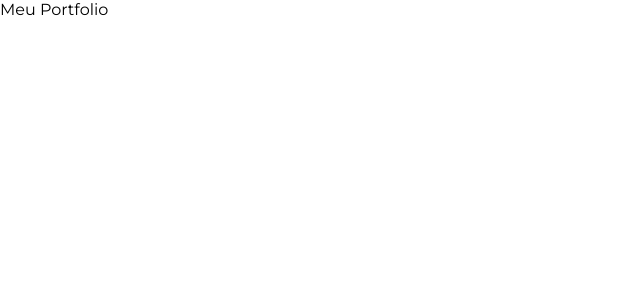
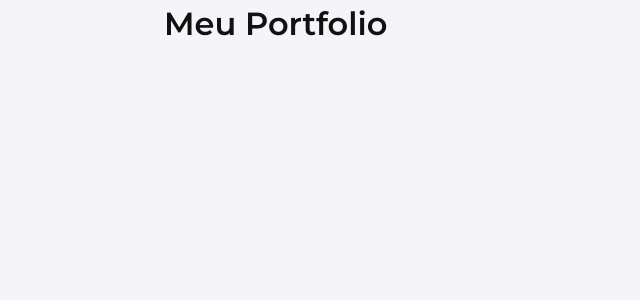
Before and after one commit to filipealvess/portfolio, a Next.js app: page / in a window 1280 px wide. Shown: the top 300 px of the page, without its empty margins (0-640 px from the left). Built offline with nearby package versions, Linux system fonts and the light colour scheme.

Commit message:
feat: alternar tema da aplicacao

```diff
--- a/pages/_app.tsx
+++ b/pages/_app.tsx
@@ -1,22 +1,29 @@
 /* eslint-disable react/jsx-props-no-spreading */
 
-import React from 'react';
+import React, { useState } from 'react';
 import type { AppProps } from 'next/app';
 import GlobalStyle from '../src/styles/globalStyle';
 import Head from 'next/head';
 import light from '../src/styles/themes/light';
 import { ThemeProvider } from 'styled-components';
+import dark from '../src/styles/themes/dark';
 
 function App({ Component, pageProps }: AppProps) {
+  const [theme, setTheme] = useState('light');
+
+  function toggleTheme() {
+    setTheme(prevState => prevState === 'light' ? 'dark' : 'light');
+  }
+
   return (
     <>
       <Head>
         <title>Filipe Alves - Portfolio</title>
       </Head>
 
-      <ThemeProvider theme={light}>
+      <ThemeProvider theme={theme === 'light' ? light : dark}>
         <GlobalStyle />
-        <Component {...pageProps} />
+        <Component {...pageProps} toggleTheme={toggleTheme} />
       </ThemeProvider>
     </>
   );
--- a/src/styles/globalStyle.ts
+++ b/src/styles/globalStyle.ts
@@ -7,18 +7,43 @@ const GlobalStyle = createGlobalStyle`
     border: none;
     outline: none;
     background-color: transparent;
+    color: ${({ theme }) => theme.textColor};
     font-family: 'Montserrat', sans-serif;
     font-size: ${({ theme }) => theme.fonts.normal};
     font-weight: 400;
     text-decoration: none;
-    line-height: 130%;
+    line-height: 150%;
     list-style: none;
     box-sizing: border-box;
   }
 
   button { cursor: pointer; }
 
-  html { font-size: 10px; }
+  html {
+    background-color: ${({ theme }) => theme.background};
+    font-size: 10px;
+  }
+
+  body {
+    max-width: 1000px;
+    padding: 0 24px;
+    margin: 0 auto;
+  }
+
+  h1, strong, b {
+    color: ${({ theme }) => theme.titleColor};
+    font-weight: 600;
+  }
+
+  h1 {
+    font-size: ${({ theme }) => theme.fonts.title};
+  }
+
+  h2, h3 {
+    color: ${({ theme }) => theme.titleColor};
+    font-size: ${({ theme }) => theme.fonts.subtitle};
+    font-weight: 500;
+  }
 `;
 
 export default GlobalStyle;
--- a/src/styles/themes/light.ts
+++ b/src/styles/themes/light.ts
@@ -6,8 +6,8 @@ const light: DefaultTheme = {
   background: '#F4F4F9',
   borderColor: '#E2E2E2',
   sectionBackground: '#FFFFFF',
-  textColor: '#111111',
-  titleColor: '#000000',
+  textColor: '#222222',
+  titleColor: '#111111',
   ...defaultThemeValues
 };
 
```
